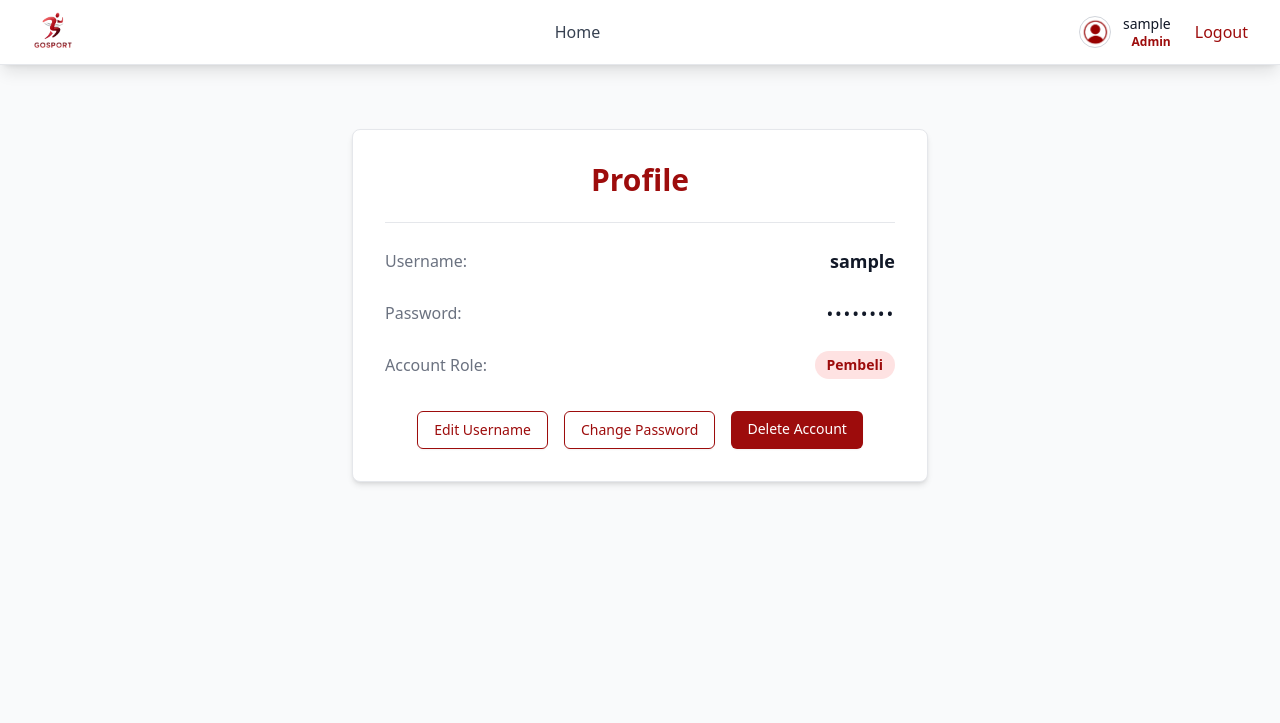
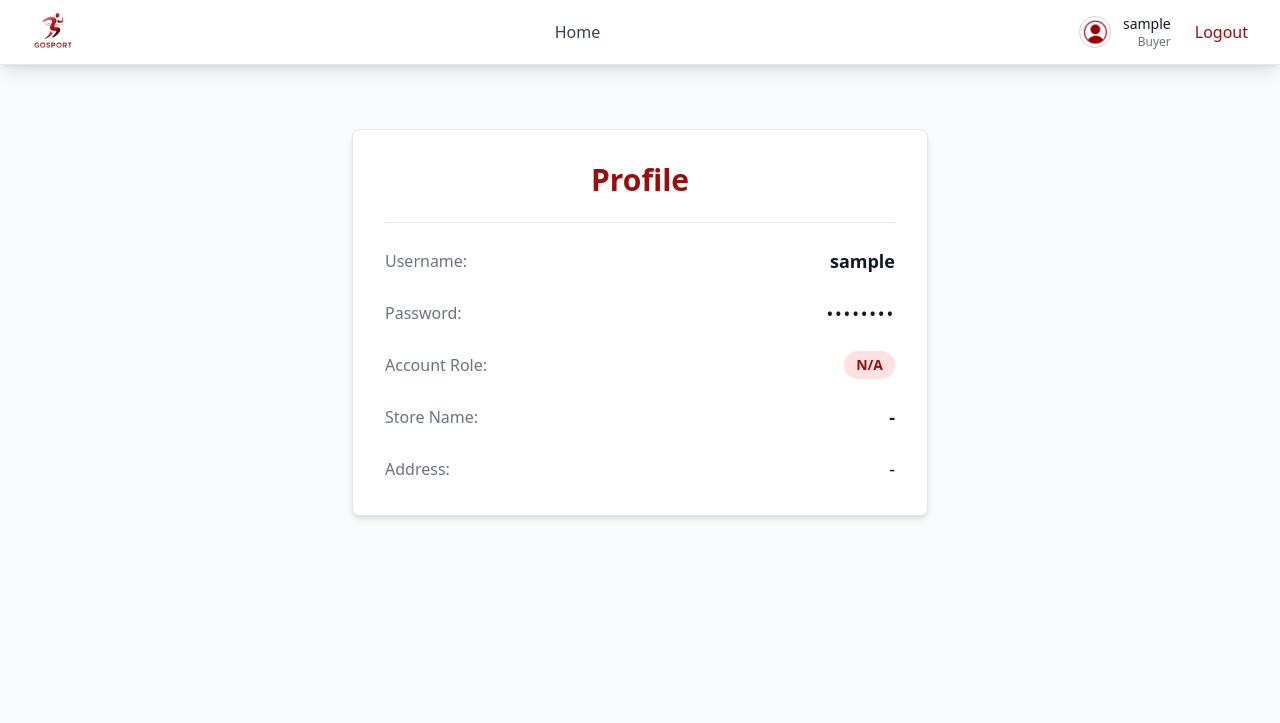
Before and after one commit to PBP-A08/GoSport, a Django app: page /profile/ in a window 1280 px wide. Shown: the top 723 px of the page. Run offline with Django 5.2, Linux system fonts and the light colour scheme; a user stored in the database is signed in; tables that the repository leaves empty hold one stand-in row (values such as "Sample post"); some libraries are stand-ins or nearby versions.

Commit message:
update admin dan nambahin variable pembeli and penjual

```diff
--- a/main/models.py
+++ b/main/models.py
@@ -4,12 +4,14 @@ from django.contrib.auth.models import User
 
 class Profile(models.Model):
     ROLE_CHOICES = [
-        ('pembeli', 'Pembeli'),
-        ('penjual', 'Penjual'),
+        ('buyer', 'Buyer'),
+        ('seller', 'Seller'),
     ]
     user = models.OneToOneField(User, on_delete=models.CASCADE)
-    role = models.CharField(max_length=10, choices=ROLE_CHOICES, default='pembeli')
+    role = models.CharField(max_length=10, choices=ROLE_CHOICES, default='buyer')
     is_admin = models.BooleanField(default=False)
+    address = models.CharField(max_length=255, blank=True, null=True)
+    store_name = models.CharField(max_length=255, blank=True, null=True)
 
     def __str__(self):
         return f"{self.user.username} - {self.role}"
@@ -53,7 +55,7 @@ class Product(models.Model):
             self.save()
         return self.discount_percent
 
-class ProductsData(models.Model): # auto generated with python manage.py inspectdb
+class ProductsData(models.Model):
     data_id = models.AutoField(primary_key=True,db_column='ROWID')
 
     product_name = models.TextField(db_column='Product Name', blank=True, null=True)  # Field name made lowercase. Field renamed to remove unsuitable characters.
--- a/main/signals.py
+++ b/main/signals.py
@@ -7,4 +7,4 @@ from .models import Profile
 def create_user_profile(sender, instance, created, **kwargs):
     if created and not instance.is_superuser:
         if not hasattr(instance, 'profile'):
-            Profile.objects.create(user=instance, role='pembeli')
+            Profile.objects.create(user=instance, role='buyer')
--- a/main/templates/profile_dashboard.html
+++ b/main/templates/profile_dashboard.html
@@ -31,23 +31,16 @@
                         {{ role|capfirst }}
                     </span>
                 </div>
-            </div>
-            <div class="mt-8 flex justify-center space-x-4">
 
-                <a href="{% url 'main:edit_username' %}"
-                    class="px-4 py-2 text-sm font-medium bg-white text-[#9d0c0c] border border-[#9d0c0c] rounded-md hover:bg-red-50 transition-colors shadow-sm">
-                    Edit Username
-                </a>
+                <div class="flex justify-between items-center">
+                    <span class="text-gray-500 font-medium">Store Name:</span>
+                    <span class="text-gray-900 font-semibold text-lg">{{ store_name }}</span>
+                </div>
 
-                <a href="{% url 'main:edit_password' %}"
-                    class="px-4 py-2 text-sm font-medium bg-white text-[#9d0c0c] border border-[#9d0c0c] rounded-md hover:bg-gray-100 transition-colors shadow-sm">
-                    Change Password
-                </a>
-
-                <a href="{% url 'main:delete_account' %}"
-                    class="px-4 py-2 text-sm font-medium text-white bg-[#9d0c0c] rounded-md hover:bg-red-700 transition-colors shadow-sm">
-                    Delete Account
-                </a>
+                <div class="flex justify-between items-center">
+                    <span class="text-gray-500 font-medium">Address:</span>
+                    <span class="text-gray-900 text-lg">{{ address }}</span>
+                </div>
             </div>
         </div>
     </div>
--- a/main/urls.py
+++ b/main/urls.py
@@ -25,5 +25,4 @@ urlpatterns = [
     path('profile/edit/username/', edit_username, name='edit_username'),
     path('profile/edit/password/', edit_password, name='edit_password'),
     path('profile/delete/', delete_account, name='delete_account'),
-
 ]
--- a/main/views.py
+++ b/main/views.py
@@ -21,30 +21,35 @@ from main.models import Product, ProductsData, Profile
 
 
 # ========== MAIN DASHBOARD ==========
-@login_required(login_url='/login')
+# @login_required(login_url='/login')
 def show_main(request):
+    if not request.user.is_authenticated and not request.session.get('is_admin', False):
+        return redirect('main:login')
+
     filter_type = request.GET.get("filter", "all")
 
-    if filter_type == "all":
+    if request.session.get('is_admin', False):
         product_list = Product.objects.all()
     else:
-        product_list = Product.objects.filter(user=request.user)
+        if filter_type == "all":
+            product_list = Product.objects.all()
+        else:
+            product_list = Product.objects.filter(user=request.user)
 
     context = {
         'product_list': product_list,
         'last_login': request.COOKIES.get('last_login', "Never"),
-        'role': getattr(request.user.profile, 'role', None)
+        'role': 'admin' if request.session.get('is_admin', False)
+                 else getattr(getattr(request.user, 'profile', None), 'role', None),
+        'is_admin': request.session.get('is_admin', False),
     }
+
     return render(request, "main.html", context)
-
-
-
 
 @login_required(login_url='/login')
 def show_product(request, id):
     product = get_object_or_404(Product, pk=id)
     return render(request, "product_detail.html", {'product': product})
-
 
 # ========== REGISTER / LOGIN / LOGOUT ==========
 def register(request):
@@ -59,27 +64,26 @@ def register(request):
 
     return render(request, 'register.html', {'form': form})
 
-def login_user(request) -> HttpResponseRedirect | HttpResponse:
-    if request.method != 'POST':
-        return render(request, 'login.html')
+def login_user(request):
+    if request.method == 'POST':
+        username = request.POST.get('username')
+        password = request.POST.get('password')
 
-    username = request.POST.get('username')
-    password = request.POST.get('password')
+        if username == "admin" and password == "admin123":
+            request.session['is_admin'] = True
+            request.session['username'] = username
+            response = HttpResponseRedirect(reverse("main:show_main"))
+            response.set_cookie('last_login', str(datetime.datetime.now()))
+            return response
 
-    if username == "admin" and password == "admin123":
-        request.session['is_admin'] = True
-        request.session['username'] = username
-        response = HttpResponseRedirect(reverse("main:show_main"))
-        response.set_cookie('last_login', str(datetime.datetime.now()))
-        messages.success(request, "Welcome back, Admin!")
-        return response
+        user = authenticate(request, username=username, password=password)
+        if user:
+            login(request, user)
+            request.session['is_admin'] = False
+            return redirect('main:show_main')
 
-    user = authenticate(request, username=username, password=password)
-    if not user:
         messages.error(request, "Wrong username or password.")
-        return render(request, 'login.html')
-
-    return _handle_user_login(request, user)
+    return render(request, 'login.html')
 
 
 def _handle_user_login(request, user) -> HttpResponseRedirect:
@@ -163,13 +167,19 @@ def profile_dashboard(request):
 
     try:
         user_role = user.profile.role
+        store_name = user.profile.nama_toko or '-'
+        address = user.profile.alamat or '-'
     except:
         user_role = 'N/A'
+        store_name = '-'
+        address = '-'
 
     context = {
         'username': user.username,
         'role': user_role,
         'masked_password': masked_password,
+        'store_name': store_name,
+        'address': address,
     }
 
     return render(request, "profile_dashboard.html", context)
@@ -280,14 +290,16 @@ def add_product_entry_ajax(request):
         return HttpResponse(b"Internal Server Error during save", status=500)
 
 def edit_product_ajax(request, id):
-    """
-    Handles the AJAX POST request to edit a product by ID.
-    Reads fields from the updated edit_modal.html form.
-    """
     try:
         prod = Product.objects.get(pk=id)
     except Product.DoesNotExist:
         return JsonResponse({"status": "error", "message": "Product not found."}, status=404)
+
+    if not request.session.get('is_admin', False) and prod.seller != request.user:
+        return JsonResponse(
+            {"status": "error", "message": "You are not authorized to edit this product."},
+            status=403
+        )
 
     prod.product_name = request.POST.get("product_name")
     prod.description = request.POST.get("description")
@@ -300,34 +312,29 @@ def edit_product_ajax(request, id):
         prod.discount_percent = int(request.POST.get("discount_percent"))
         prod.stock = int(request.POST.get("stock"))
     except (ValueError, TypeError):
-        return JsonResponse({"status": "error", "message": "Invalid numeric input detected for price, discount, or stock."}, status=400)
-
+        return JsonResponse({
+            "status": "error",
+            "message": "Invalid numeric input detected for price, discount, or stock."
+        }, status=400)
 
     try:
         prod.save()
         return JsonResponse({"status": "success", "message": "Product updated successfully"}, status=200)
     except Exception as e:
-        # Generic save error handling
         return JsonResponse({"status": "error", "message": f"Failed to save product: {e}"}, status=500)
 
 @login_required
 @csrf_exempt
 @require_POST
 def delete_product_ajax(request, id):
-    """
-    Handles the AJAX POST request to delete a product by ID.
-    Requires login and ensures only the seller can delete their own product.
-    """
-    try:
-        product = get_object_or_404(Product, pk=id)
+    product = get_object_or_404(Product, pk=id)
 
-        if product.seller != request.user:
-            return JsonResponse({"status": "error", "message": "You are not authorized to delete this product."}, status=403)
+    if request.session.get('is_admin', False):
+        product.delete()
+        return JsonResponse({"status": "success", "message": "Product deleted by admin."}, status=200)
 
-        product.delete()
+    if product.seller != request.user:
+        return JsonResponse({"status": "error", "message": "You are not authorized to delete this product."}, status=403)
 
-        return JsonResponse({"status": "success", "message": "Product deleted successfully."}, status=200)
-
-    except Exception as e:
-        print(f"Error during AJAX product deletion: {e}")
-        return JsonResponse({"status": "error", "message": "An internal error occurred during deletion."}, status=500)
+    product.delete()
+    return JsonResponse({"status": "success", "message": "Product deleted successfully."}, status=200)
--- a/templates/navbar.html
+++ b/templates/navbar.html
@@ -17,17 +17,21 @@
       </div>
 
       <div class="hidden md:flex items-center space-x-6">
-        {% if user.is_authenticated %}
-
+        {% if user.is_authenticated or request.session.is_admin %}
         <a href="{% url 'main:profile_dashboard' %}" class="flex items-center space-x-3 group">
           <img src="{% static 'image/profile.png' %}" alt="Profile"
             class="h-8 w-8 rounded-full border border-gray-300 object-cover group-hover:border-[#9d0c0c] transition duration-200">
 
           <div class="text-right">
             <div class="text-sm font-medium text-gray-900 group-hover:text-[#9d0c0c] transition-colors">
+              {% if request.session.is_admin %}
+              admin
+              {% else %}
               {{ user.username }}
+              {% endif %}
             </div>
-            {% if user.profile.is_admin %}
+
+            {% if request.session.is_admin %}
             <div class="text-xs text-[#9d0c0c] font-semibold">Admin</div>
             {% else %}
             <div class="text-xs text-gray-500">
@@ -40,6 +44,7 @@
         <a href="{% url 'main:logout' %}" class="text-[#9d0c0c] hover:text-red-700 font-medium transition-colors">
           Logout
         </a>
+
         {% else %}
         <a href="{% url 'main:login' %}" class="text-gray-700 hover:text-[#9d0c0c] font-medium transition-colors">
           Login
```
Also changed, not shown: main/admin.py (+17 -1 lines), main/forms.py (+16 -16 lines), main/migrations/0007_profile_address_profile_store_name_and_more.py (added).
